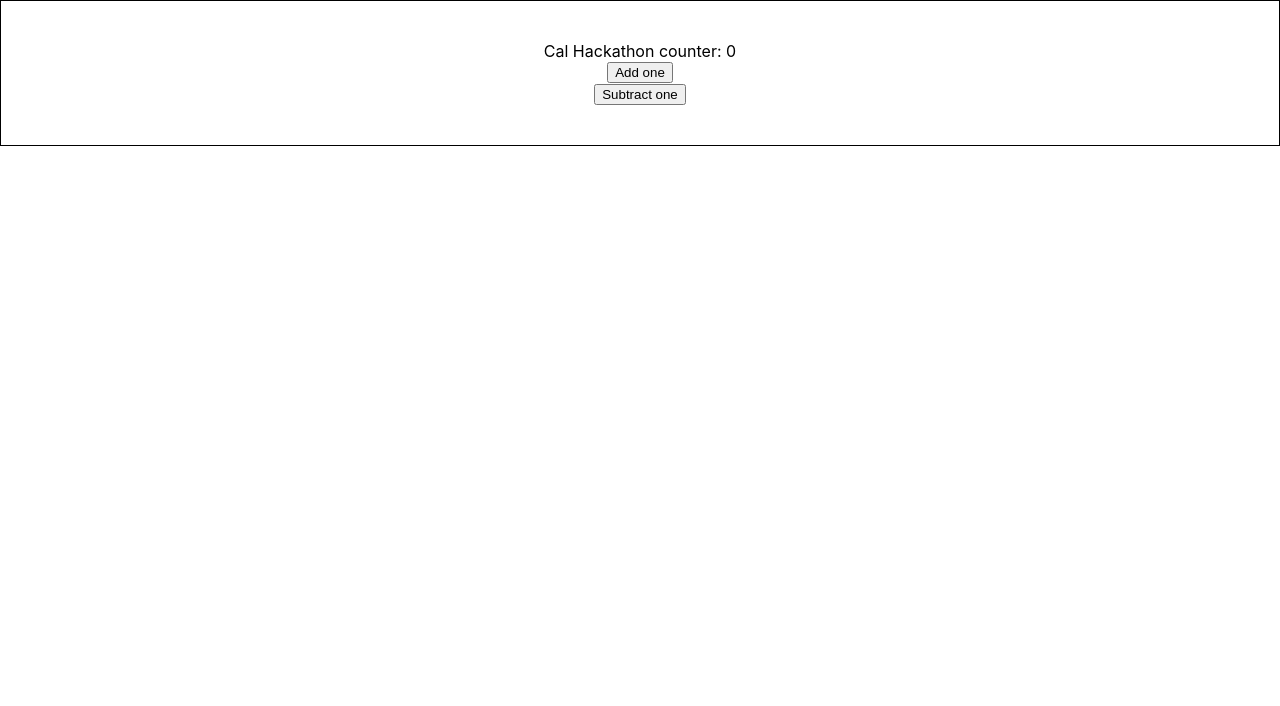
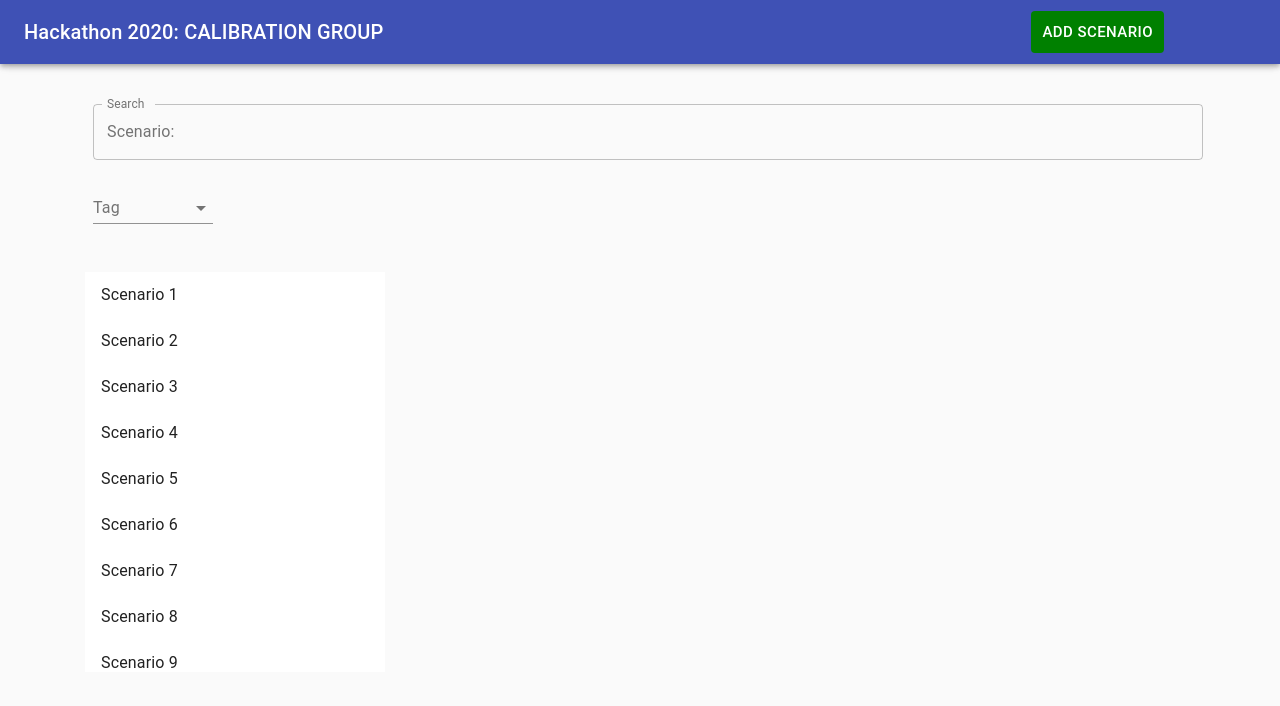
Before and after one commit to hackathoncal/hackathoncal-frontend, a React (Create React App) app: page / in a window 1280 px wide. Shown: the top 706 px of the page. Built offline with nearby package versions, Linux system fonts and the light colour scheme.

Commit message:
home page comp

```diff
--- a/public/index.html
+++ b/public/index.html
@@ -3,6 +3,7 @@
   <head>
     <meta charset="utf-8" />
     <link rel="icon" href="%PUBLIC_URL%/favicon.ico" />
+    <link rel="stylesheet" href="https://stackpath.bootstrapcdn.com/bootstrap/4.3.1/css/bootstrap.min.css" integrity="sha384-ggOyR0iXCbMQv3Xipma34MD+dH/1fQ784/j6cY/iJTQUOhcWr7x9JvoRxT2MZw1T" crossorigin="anonymous">
     <meta name="viewport" content="width=device-width, initial-scale=1" />
     <meta name="theme-color" content="#000000" />
     <meta
@@ -20,5 +21,8 @@
   <body>
     <noscript>You need to enable JavaScript to run this app.</noscript>
     <div id="root"></div>
+    <script src="https://code.jquery.com/jquery-3.3.1.slim.min.js" integrity="sha384-q8i/X+965DzO0rT7abK41JStQIAqVgRVzpbzo5smXKp4YfRvH+8abtTE1Pi6jizo" crossorigin="anonymous"></script>
+    <script src="https://cdnjs.cloudflare.com/ajax/libs/popper.js/1.14.7/umd/popper.min.js" integrity="sha384-UO2eT0CpHqdSJQ6hJty5KVphtPhzWj9WO1clHTMGa3JDZwrnQq4sF86dIHNDz0W1" crossorigin="anonymous"></script>
+    <script src="https://stackpath.bootstrapcdn.com/bootstrap/4.3.1/js/bootstrap.min.js" integrity="sha384-JjSmVgyd0p3pXB1rRibZUAYoIIy6OrQ6VrjIEaFf/nJGzIxFDsf4x0xIM+B07jRM" crossorigin="anonymous"></script>
   </body>
 </html>
--- a/src/components/Main.js
+++ b/src/components/Main.js
@@ -2,25 +2,24 @@ import React, { Component } from "react";
 import { addOne, subtractOne } from "../redux/actions/counterAction.js";
 import { connect } from "react-redux";
 import "./Main.scss";
+import Container from '@material-ui/core/Container';
+import AppBar from "../components/app-bar/AppBar";
+import Search from "../components/search/Search";
+import ScenarioList from "../components/scenarios-list/ScenarioList";
+import Dropdown from "../components/drop-downs/Dropdown";
+
+
 
 class Main extends Component {
 
     render() {
-        let { count } = this.props.counter;
         return (
             <React.Fragment>
-                <div className="cover counter">
-                    <div>Cal Hackathon counter: {count}</div>
-                    <div>
-                        <button onClick={() => this.props.addOneToCounter(count)}>
-                            Add one
-                        </button>
-                    </div>
-                    <div>
-                        <button onClick={() => this.props.subtractOneFromCounter(count)}>
-                            Subtract one
-                        </button>
-                    </div>
+                <div className="container">
+                    <AppBar />
+                    <Search />
+                    <Dropdown />
+                    <ScenarioList />
                 </div>
             </React.Fragment>
         );
--- /dev/null
+++ b/src/components/drop-downs/Dropdown.js
@@ -0,0 +1,107 @@
+import React from 'react';
+import clsx from 'clsx';
+import { makeStyles, useTheme } from '@material-ui/core/styles';
+import Input from '@material-ui/core/Input';
+import InputLabel from '@material-ui/core/InputLabel';
+import MenuItem from '@material-ui/core/MenuItem';
+import FormControl from '@material-ui/core/FormControl';
+import ListItemText from '@material-ui/core/ListItemText';
+import Select from '@material-ui/core/Select';
+import Checkbox from '@material-ui/core/Checkbox';
+import Chip from '@material-ui/core/Chip';
+
+const useStyles = makeStyles((theme) => ({
+    formControl: {
+        margin: theme.spacing(1),
+        minWidth: 120,
+        maxWidth: 300,
+    },
+    chips: {
+        display: 'flex',
+        flexWrap: 'wrap',
+    },
+    chip: {
+        margin: 2,
+    },
+    noLabel: {
+        marginTop: theme.spacing(3),
+    },
+}));
+
+const ITEM_HEIGHT = 48;
+const ITEM_PADDING_TOP = 8;
+const MenuProps = {
+    PaperProps: {
+        style: {
+            maxHeight: ITEM_HEIGHT * 4.5 + ITEM_PADDING_TOP,
+            width: 250,
+        },
+    },
+};
+
+const names = [
+    'Matlab',
+    'Git',
+    'April Tucker',
+    'Powerup',
+    'IP crush',
+    'Laser',
+    'WP calibration',
+    'Configuration Hunter',
+    'Sys qual',
+    'GPS',
+    'Geometry server'
+];
+
+function getStyles(name, personName, theme) {
+    return {
+        fontWeight:
+            personName.indexOf(name) === -1
+                ? theme.typography.fontWeightRegular
+                : theme.typography.fontWeightMedium,
+    };
+}
+
+export default function MultipleSelect() {
+    const classes = useStyles();
+    const theme = useTheme();
+    const [personName, setPersonName] = React.useState([]);
+
+    const handleChange = (event) => {
+        setPersonName(event.target.value);
+    };
+
+    const handleChangeMultiple = (event) => {
+        const { options } = event.target;
+        const value = [];
+        for (let i = 0, l = options.length; i < l; i += 1) {
+            if (options[i].selected) {
+                value.push(options[i].value);
+            }
+        }
+        setPersonName(value);
+    };
+
+    return (
+            <FormControl className={classes.formControl}>
+                <InputLabel id="demo-mutiple-checkbox-label">Tag</InputLabel>
+                <Select
+                    labelId="demo-mutiple-checkbox-label"
+                    id="demo-mutiple-checkbox"
+                    multiple
+                    value={personName}
+                    onChange={handleChange}
+                    input={<Input />}
+                    renderValue={(selected) => selected.join(', ')}
+                    MenuProps={MenuProps}
+                >
+                    {names.map((name) => (
+                        <MenuItem key={name} value={name}>
+                            <Checkbox checked={personName.indexOf(name) > -1} />
+                            <ListItemText primary={name} />
+                        </MenuItem>
+                    ))}
+                </Select>
+            </FormControl>
+    );
+}
```
Also changed, not shown: src/components/Modal.js (added, +70 -0 lines).
